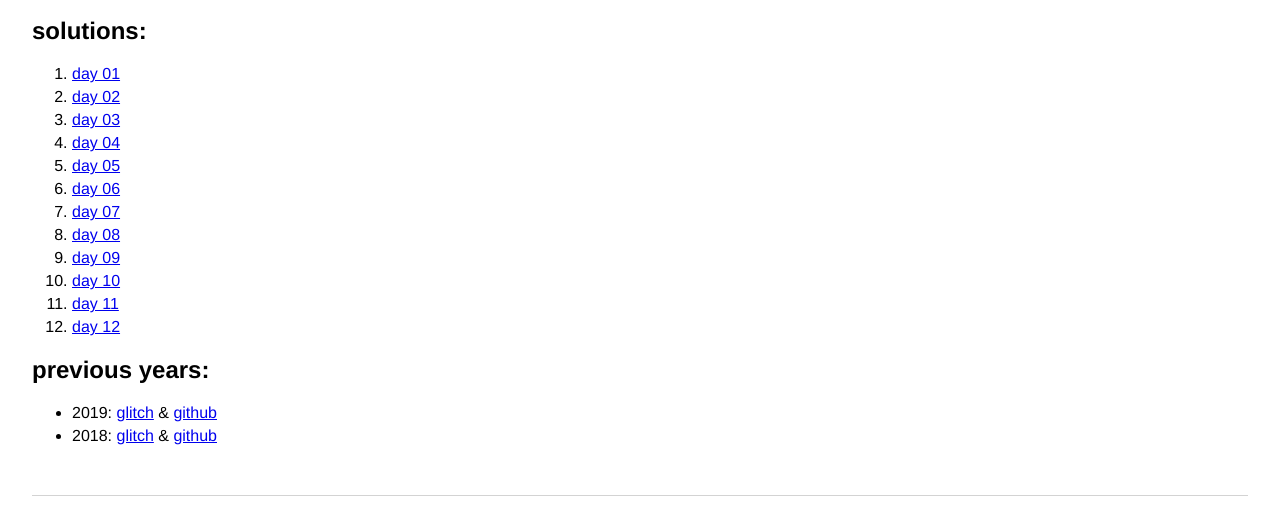
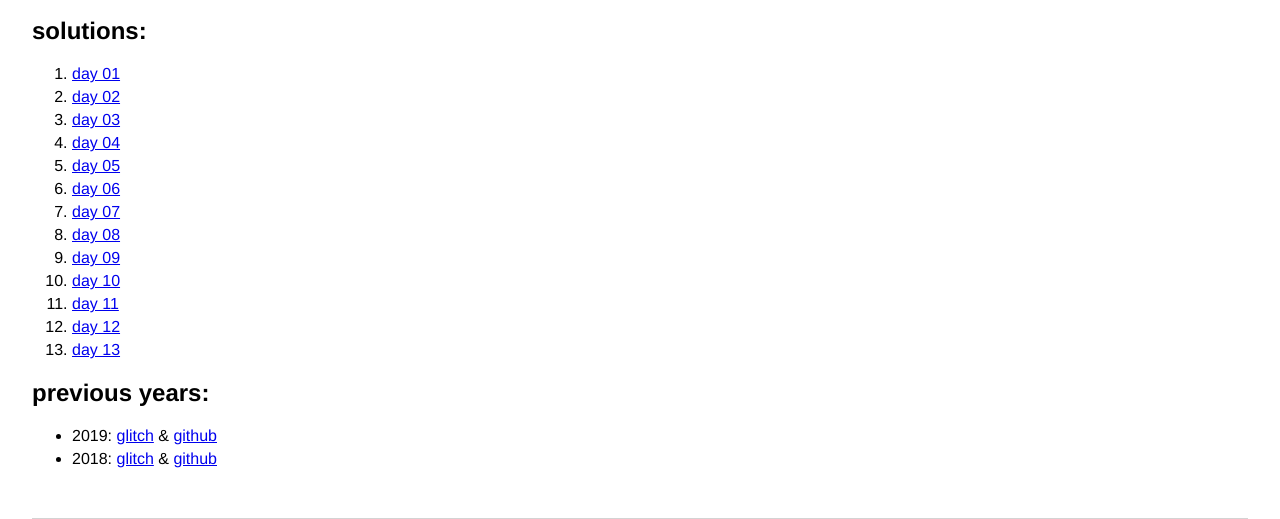
Before and after one commit to dieseltravis/aoc2020, a website: page views/index.html in a window 1280 px wide. Shown: the part 111-630 px from the top of the page. Drawn offline with Linux system fonts and the light colour scheme.

Commit message:
🕵🖖 Updated with Glitch: 13 prep

```diff
--- a/package.json
+++ b/package.json
@@ -1,6 +1,6 @@
 {
   "name": "open-lovely-doom",
-  "version": "2020.12.11",
+  "version": "2020.12.13",
   "description": "Travis's Advent of Code 2020",
   "author": "Travis Hardiman",
   "main": "server.js",
--- a/public/funs.js
+++ b/public/funs.js
@@ -1016,7 +1016,7 @@
           return {
             action: cmd[1],
             value: +cmd[2]
-          }
+          };
         });
         const l = input.length;
         console.log("input length: " + l);
@@ -1075,7 +1075,7 @@
           return {
             action: cmd[1],
             value: +cmd[2]
-          }
+          };
         });
         const l = input.length;
         console.log("input length: " + l);
--- a/views/index.html
+++ b/views/index.html
@@ -36,8 +36,8 @@
         <li><a href="/day/10">day 10</a></li>
         <li><a href="/day/11">day 11</a></li>
         <li><a href="/day/12">day 12</a></li>
+        <li><a href="/day/13">day 13</a></li>
         <!--
-        <li><a href="/day/13">day 13</a></li>
         <li><a href="/day/14">day 14</a></li>
         <li><a href="/day/15">day 15</a></li>
         <li><a href="/day/16">day 16</a></li>
```
Also changed, not shown: README.md.
